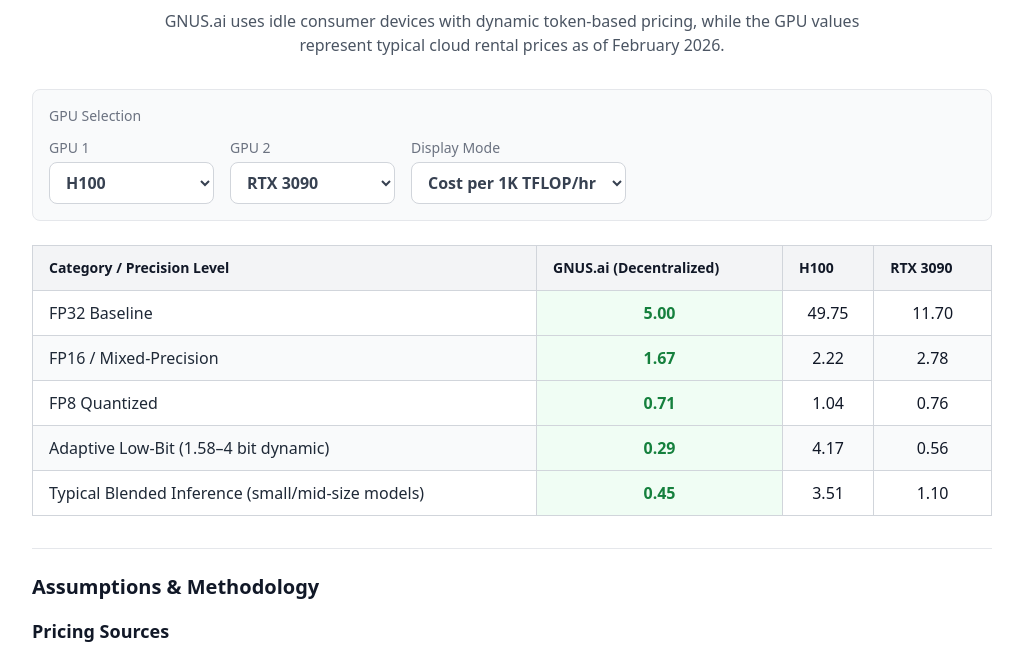
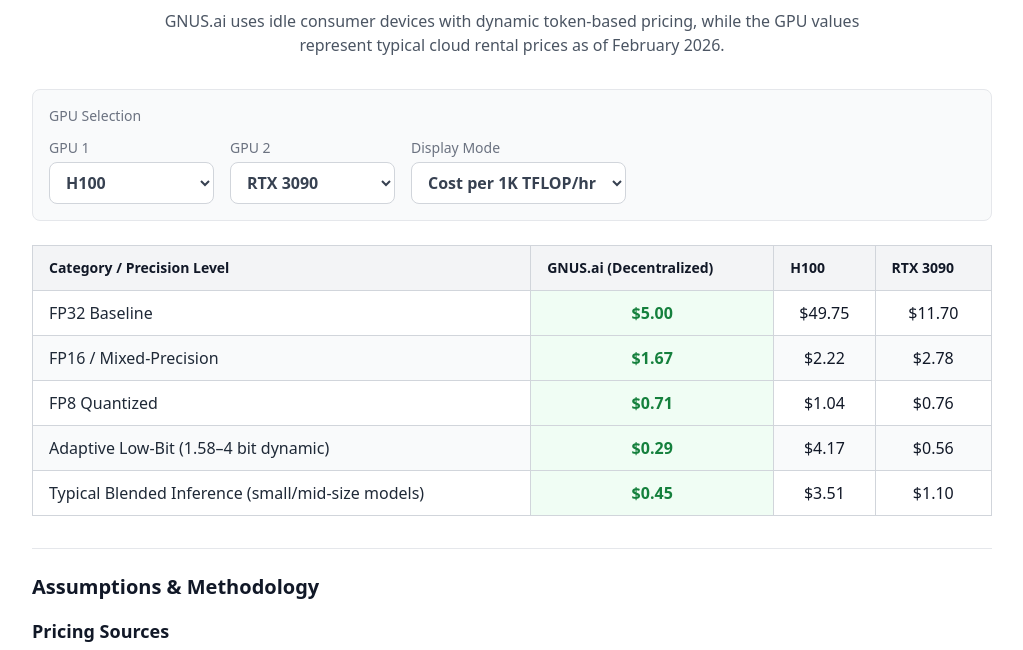
Before and after one commit to GeniusVentures/gnus-ai-pricing, a website: page index.html in a window 1280 px wide. Shown: the part 143-793 px from the top of the page, without its empty margins (128-1151 px from the left). Drawn offline with nearby package versions, Linux system fonts and the light colour scheme.

Commit message:
fix(04): add $ currency prefix to cost mode values

```diff
--- a/index.html
+++ b/index.html
@@ -102,16 +102,18 @@
             if (!tbody) return;
             var rows = tbody.getElementsByTagName('tr');
 
+            var prefix = mode === 'cost' ? '$' : '';
+
             for (var i = 0; i < rows.length; i++) {
                 var cells = rows[i].getElementsByTagName('td');
                 if (cells.length >= 4) {
-                    cells[1].innerHTML = formatValue(gnusValues[i]);
+                    cells[1].innerHTML = prefix + formatValue(gnusValues[i]);
                     cells[1].className = 'border border-gray-300 px-4 py-2.5 text-center bg-green-50 text-green-700 font-semibold';
 
-                    cells[2].innerHTML = formatValue(gpu1Values[i]);
+                    cells[2].innerHTML = prefix + formatValue(gpu1Values[i]);
                     cells[2].className = 'border border-gray-300 px-4 py-2.5 text-center text-gray-900';
 
-                    cells[3].innerHTML = formatValue(gpu2Values[i]);
+                    cells[3].innerHTML = prefix + formatValue(gpu2Values[i]);
                     cells[3].className = 'border border-gray-300 px-4 py-2.5 text-center text-gray-900';
                 }
             }
```
